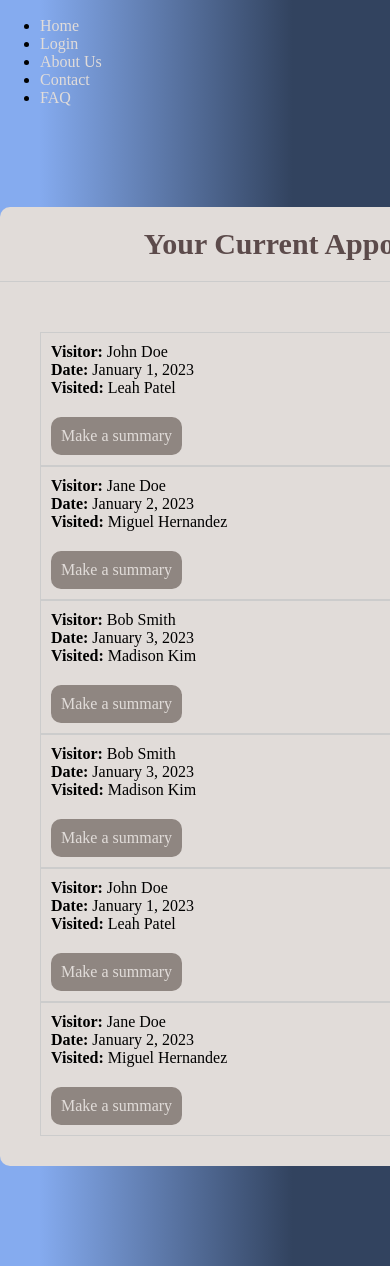
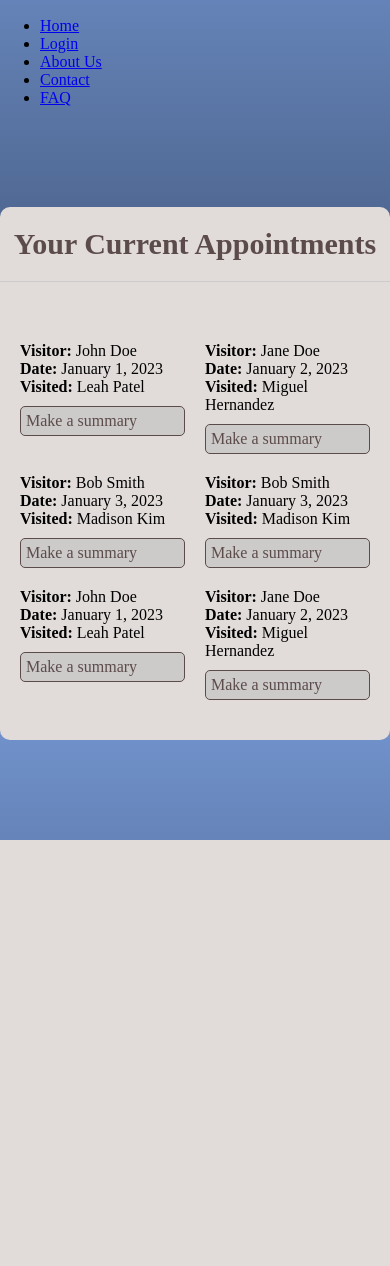
Before and after one commit to games4life71/DeAd-Web-Project, a PHP site: page /uservisit.html in a window 390 px wide; the page is wider, and only the part inside the window is pictured. Shown: the part 323-1589 px from the top of that part. After the commit the page ends 1163 px from the top of that part, so only its background shows below. Run offline with PHP 8.4, Linux system fonts and the light colour scheme.

Commit message:
added responsive actions to pages: uservisitstyle.css is now responsive navstyle.css is now responsive style-sign-in.css is now responsive

```diff
--- a/src/Login_Module/style-sign-in.css
+++ b/src/Login_Module/style-sign-in.css
@@ -163,11 +163,6 @@
     color: var(--capuccino);
 }
 
-
-
-
-
-
 .wrapper .form-container #sign-up{
     position: absolute;
     top: 0;
--- a/src/NavBar/navstyle.css
+++ b/src/NavBar/navstyle.css
@@ -137,6 +137,7 @@
 /* 48em = 768px */
 
 @media (min-width: 48em) {
+
     .header li {
         float: left;
     }
--- a/src/User_Visit/uservisitstyle.css
+++ b/src/User_Visit/uservisitstyle.css
@@ -9,7 +9,7 @@
 }
 
 body {
-    background:  linear-gradient(to right, var(--lightblue) 10%, var(--darkblue) 75%);
+    background: linear-gradient(to bottom, var(--lightblue), var(--darkblue)) fixed;
     margin: 0;
     padding: 0;
 }
@@ -19,8 +19,8 @@
 }
 
 .visit{
-    width:650px;
-    margin:100px auto;
+    max-width: 650px;
+    margin: 100px auto;
     background: var(--offwhite);
     border-radius: 10px;
 }
@@ -32,23 +32,18 @@
 
 .form-header h1 {
     font-size: 30px;
-    text-align:center;
+    text-align: center;
     color: var(--brown);
-    padding:20px 0;
-    border-bottom:1px solid #cccccc;
+    padding: 20px 0;
+    border-bottom: 1px solid #cccccc;
 }
 
-
-
-
-
 .form-body {
-    padding:10px 40px;
-   /* color:#666;*/
+    padding: 10px;
 }
 
-.form-group{
-    margin-bottom:20px;
+.form-group {
+    margin-bottom: 20px;
 }
 
 .form-body .label-title {
@@ -72,8 +67,6 @@
     outline: none;
 }
 
-
-
 .horizontal-group .left{
     float:left;
     width:49%;
@@ -90,29 +83,15 @@
     font-size: 17px;
 }
 
-/*#range-label {
-    width:15%;
-    padding:5px;
-    background-color: var(--lightblue);
-    color:white;
-    border-radius: 5px;
-    font-size: 17px;
-    position: relative;
-    top:-8px;
-}*/
-
-
 ::-webkit-input-placeholder {
     color:#d9d9d9;
 }
-
 
 .form-footer {
     clear:both;
 }
 
-.input-group{
-    /*make the buttons orizontal*/
+.input-group {
     display: flex;
     flex-direction: column;
     color: var(--brown);
@@ -124,7 +103,7 @@
     color: var(--brown);
 }
 
-/*.btn{
+.btn {
     border-radius: 10px;
     font-size: 16px;
     font-weight: 200;
@@ -139,9 +118,7 @@
     -webkit-user-select: none;
     touch-action: manipulation;
     color: var(--offwhite);
-}*/
-
-
+}
 
 @media (min-width: 768px) {
     .btn {
@@ -152,51 +129,29 @@
 .button-center{
     text-align: center;
 }
+.edit-button a
+{
+    display: flex;
+    background-color: var(--lightcapuccino);
+    color: var(--brown);
+    border: 1px solid var(--brown);
+    border-radius: 5px;
+    padding: 5px;
+    margin-top: 10px;
+    text-decoration: none;
 
-/* Style the visitor list */
+}
 .visitor-list {
     list-style: none;
     padding: 0;
     margin: 20px 0;
     display: flex;
     flex-wrap: wrap;
-  }
+}
 
-  /* Style each list item */
-  .visitor-list li {
+.visitor-list li {
     width: 50%;
     padding: 10px;
     box-sizing: border-box;
-    border: 1px solid #ccc;
-  }
-
-  /* Style the visitor information */
-  .visitor-info {
-    margin-bottom: 10px;
-  }
-
-  /* Style the edit button */
-  .edit-button {
-    background-color: var(--capuccino);
-    border: none;
-    padding: 10px;
-    text-align: center;
-    text-decoration: none;
-    display: inline-block;
-    font-size: 16px;
-    margin-top: 10px;
-    cursor: pointer;
-    border-radius: 10px;
-  }
-
-  /* Change the width of list items on smaller screens */
-  @media (max-width: 768px) {
-    .visitor-list li {
-      width: 100%;
-    }
-  }
-
-a{
-    text-decoration: none;
-    color: var(--offwhite);
+    border: 1px
 }
```
Also changed, not shown: src/Appointment/appstyle.css (+28 -38 lines), src/Summary-form/summary.css (+30 -39 lines).
